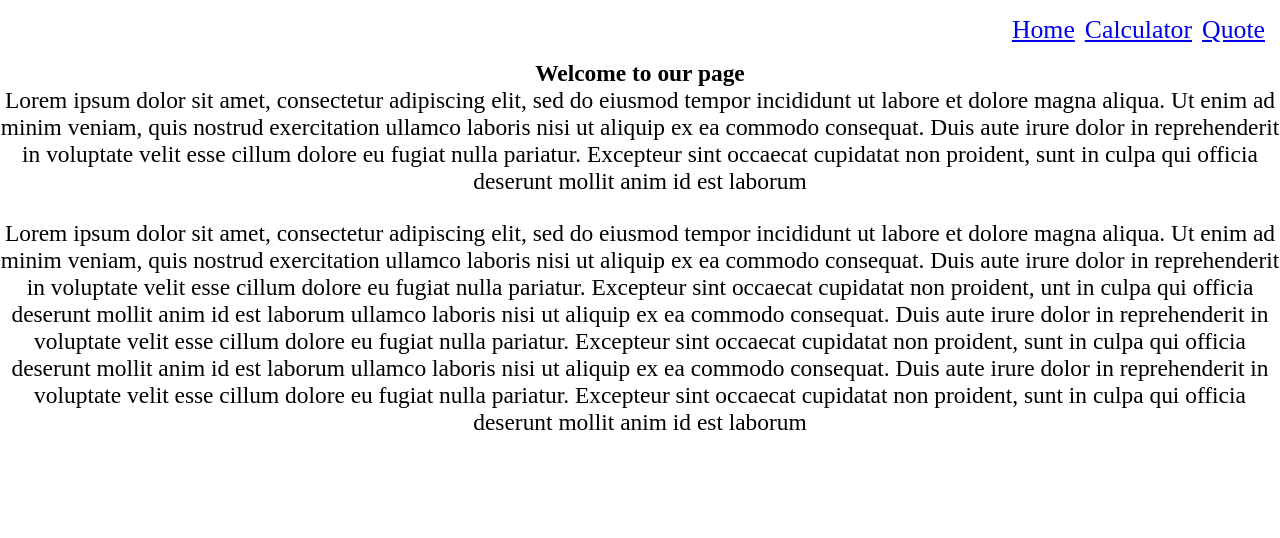
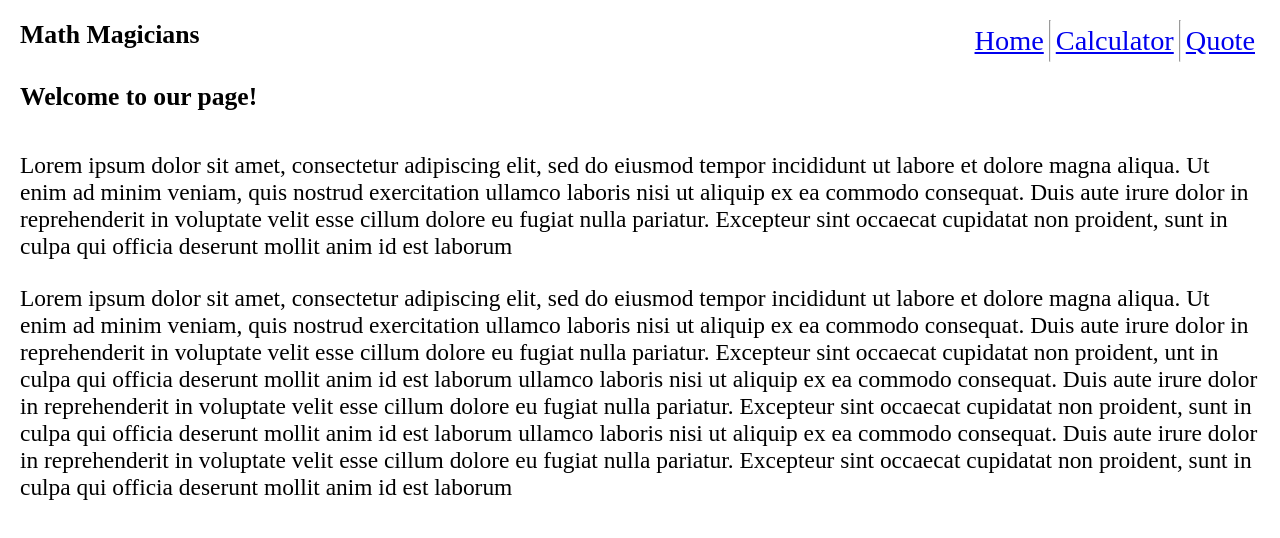
Before and after one commit to stevenmukama/React-magician, a React (Create React App) app: page / in a window 1280 px wide. Shown: the top 538 px of the page. Built offline with nearby package versions, Linux system fonts and the light colour scheme.

Commit message:
Add required changes

```diff
--- a/src/Navbar.js
+++ b/src/Navbar.js
@@ -5,9 +5,14 @@ import { Link } from 'react-router-dom';
 function Navbar() {
   return (
     <div className="navbar">
-      <Link to="/" className="navbaritem"> Home </Link>
-      <Link to="/calculator" className="navbaritem"> Calculator </Link>
-      <Link to="/quote" className="navbaritem"> Quote </Link>
+      <h1>Math Magicians</h1>
+      <div className="navbaritems">
+        <Link to="/" className="navbaritem"> Home </Link>
+        <hr />
+        <Link to="/calculator" className="navbaritem"> Calculator </Link>
+        <hr />
+        <Link to="/quote" className="navbaritem"> Quote </Link>
+      </div>
     </div>
   );
 }
--- a/src/components/Calculator.css
+++ b/src/components/Calculator.css
@@ -9,7 +9,7 @@
   border-radius: 0;
   box-sizing: border-box;
   width: 60%;
-  margin: 60px auto;
+  margin: 60px 0;
 }
 
 .answertab {
@@ -89,3 +89,9 @@ input.screen-row {
   display: grid;
   grid-template-columns: repeat(4, 1fr);
 }
+
+.calculatorcomponent {
+  padding: 40px;
+  display: flex;
+  justify-content: space-between;
+}
--- a/src/components/Calculator.js
+++ b/src/components/Calculator.js
@@ -19,9 +19,11 @@ const Calculator = () => {
 
   const { total, next } = state;
   return (
+    <div className="calculatorcomponent">
+      <h2>Let&apos;s do some math!</h2>
       <div className="mainCalc">
         <div className="firstrowsection">
-        <p className="answertab" type="text">{ next || total || 0}</p>
+          <p className="answertab" type="text">{next || total || 0}</p>
           {' '}
         </div>
         <div className="secondrow">
@@ -46,6 +48,8 @@ const Calculator = () => {
           <button type="button" className="secondsection" onClick={clickHandler}>=</button>
         </div>
       </div>
+
+    </div>
   );
 };
 
--- a/src/navbar.css
+++ b/src/navbar.css
@@ -1,9 +1,13 @@
 .navbar {
   display: flex;
-  justify-content: flex-end;
-  padding: 10px;
+  justify-content: space-between;
+  padding: 20px;
 }
 
 .navbaritem {
   padding: 5px;
 }
+
+.navbaritems {
+  display: flex;
+}
--- /dev/null
+++ b/src/pages/Home.css
@@ -0,0 +1,13 @@
+.homeitems {
+  padding: 0 20px;
+  text-align: start;
+  font-size: inherit;
+}
+
+.hometitle {
+  margin-bottom: 40px;
+  align-self: flex-start;
+  margin-left: 20px;
+  display: flex;
+  font-size: larger;
+}
--- a/src/pages/Home.js
+++ b/src/pages/Home.js
@@ -1,10 +1,12 @@
 import React from 'react';
+import './Home.css';
 
 function Home() {
   return (
     <>
-      <h2>Welcome to our page</h2>
-      <p>
+      <h2 className="hometitle">Welcome to our page!</h2>
+      <div className="homeitems">
+        <p className="homeparagraph">
           Lorem ipsum dolor sit amet, consectetur adipiscing elit, sed do eiusmod
           tempor incididunt ut labore et dolore magna aliqua. Ut enim ad minim
           veniam, quis nostrud exercitation ullamco laboris nisi ut aliquip ex ea
@@ -30,6 +32,7 @@ function Home() {
           dolore eu fugiat nulla pariatur. Excepteur sint occaecat cupidatat non
           proident, sunt in culpa qui officia deserunt mollit anim id est laborum
         </p>
+      </div>
     </>
   );
 }
--- /dev/null
+++ b/src/pages/Quote.css
@@ -0,0 +1,5 @@
+
+h1.quote {
+  text-align: center;
+  font-size: larger;
+}
--- a/src/pages/Quote.js
+++ b/src/pages/Quote.js
@@ -4,9 +4,9 @@ function Quote() {
   return (
     <h1>
       {' '}
-      Lorem ipsum dolor sit amet, consectetur adipiscing elit, sed do eiusmod
-      tempor incididunt ut labore et dolore magna aliqua. Ut enim ad minim
-      veniam, quis
+      Mathematics is not about numbers, equations, computations,
+      <br />
+      or algorithms: it is about understanding. -William Paul Thurston
     </h1>
   );
 }
```
Also changed, not shown: 2 other files (tests, documents, lock files or other folders). Lines whose indentation alone changed are shown as unchanged.
